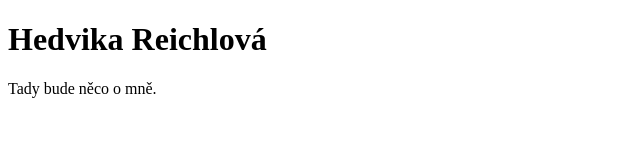
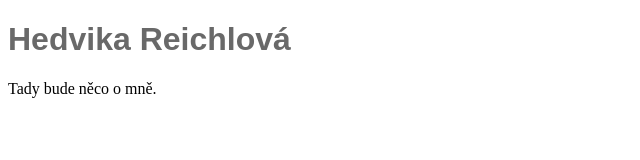
Before and after one commit to DezesTheOne/cviceni-vizitka-2023, a plain HTML site: page index.html in a window 1280 px wide. Shown: the whole page, without its empty margins (0-640 px from the left). Drawn offline with Linux system fonts and the light colour scheme.

Commit message:
pridani stylu

```diff
--- a/index.html
+++ b/index.html
@@ -4,6 +4,7 @@
     <meta charset="UTF-8" />
     <meta name="viewport" content="width=device-width, initial-scale=1.0" />
     <title>Document</title>
+    <link rel="stylesheet" href="styly.css" />
   </head>
   <body>
     <h1>Hedvika Reichlová</h1>
--- /dev/null
+++ b/styly.css
@@ -0,0 +1,4 @@
+h1 {
+  font-family: Arial, Helvetica, sans-serif;
+  color: dimgrey;
+}
```
